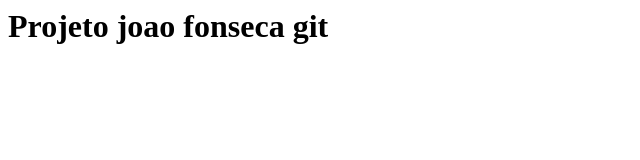
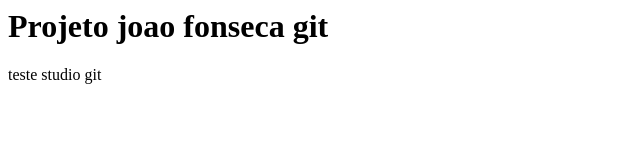
Before and after one commit to lucashorst/curso-git, a plain HTML site: page index.html in a window 1280 px wide. Shown: the full height of the page, 0-640 px from the left. Drawn offline with Linux system fonts and the light colour scheme.

Commit message:
paragrafo inserido git

```diff
--- a/index.html
+++ b/index.html
@@ -3,5 +3,6 @@
     </head>
     <body>
         <h1>Projeto joao fonseca git</h1>
+        <p>teste studio git</p>
     </body>
 </html
```
